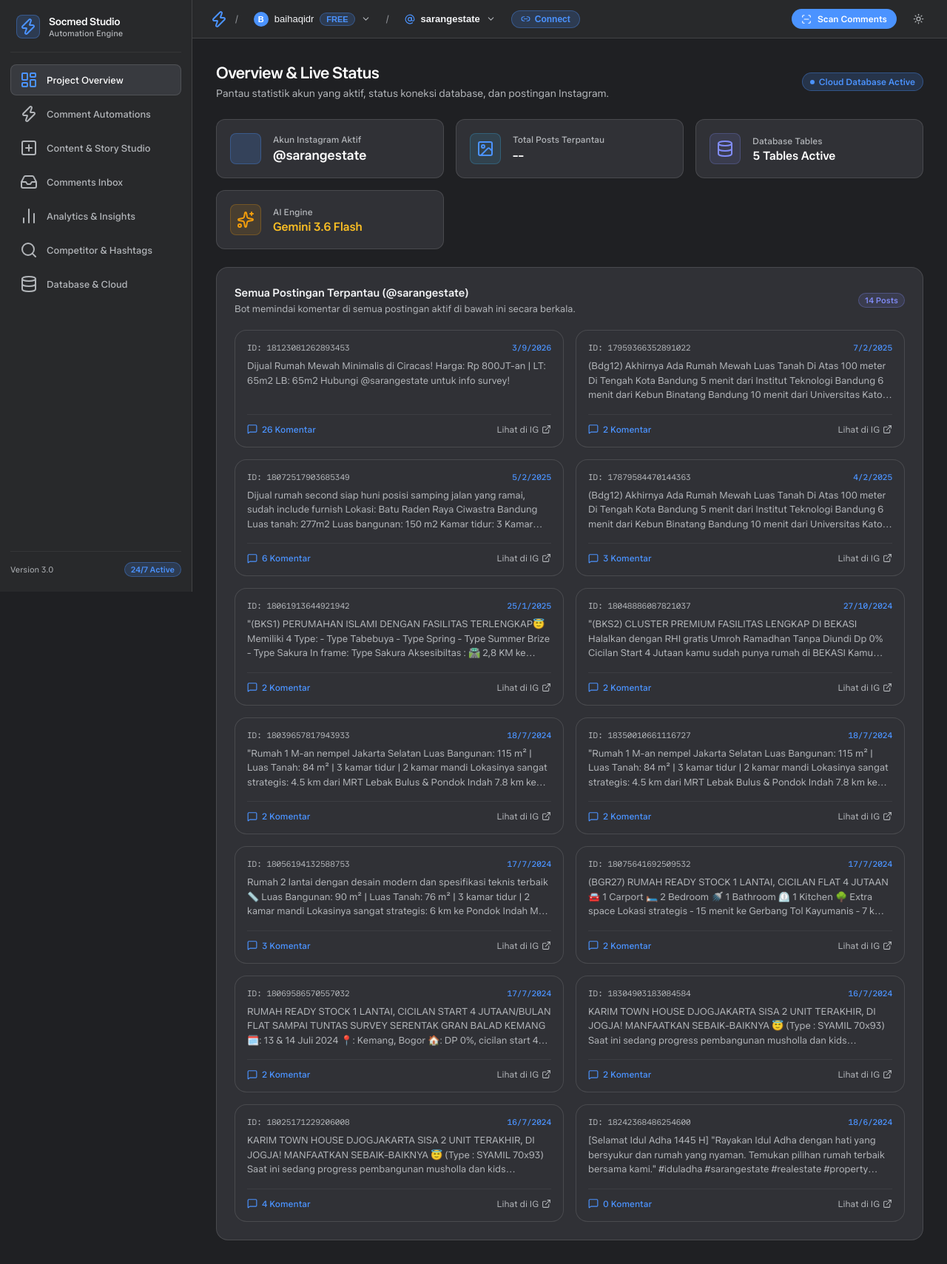
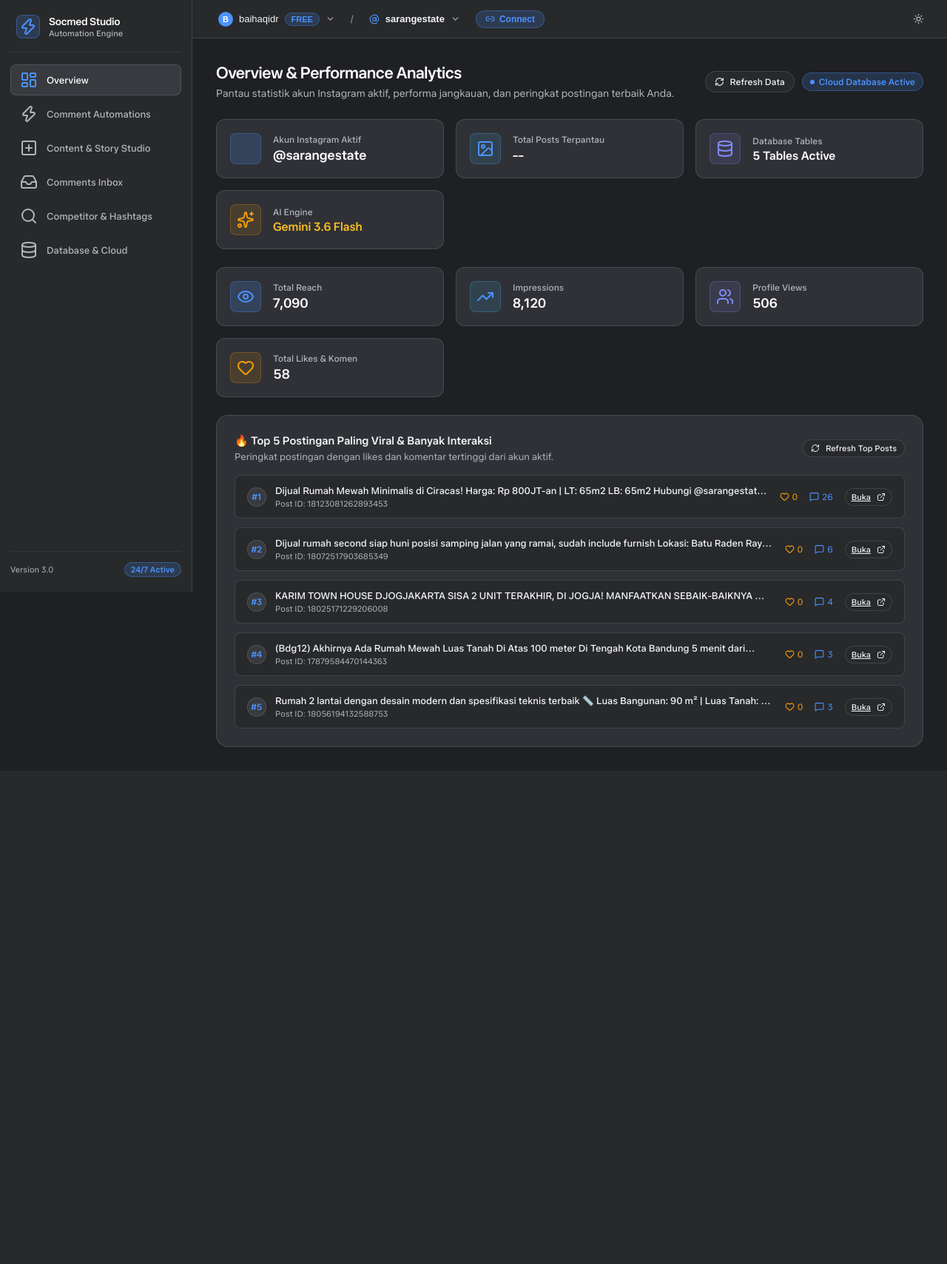
Before and after one commit to baihaqidr/socmed_automation, a Flask app: page / in a window 1280 px wide. Shown: the whole page at 74% size. After the commit the page ends 1010 px from the top, so only its background shows below. Run offline with Flask 3, Linux system fonts and the light colour scheme; data that the repository does not hold is empty; some libraries are stand-ins or nearby versions.

Commit message:
feat: simplify header, remove scan button and lightning icon, merge analytics into overview

```diff
--- a/static/js/dashboard.js
+++ b/static/js/dashboard.js
@@ -32,11 +32,17 @@ function switchTab(tabId) {
     }
   });
 
-  if (tabId === 'dashboard') loadDashboardData();
+  if (tabId === 'dashboard') {
+    loadDashboardData();
+    loadInsightsData();
+  }
   if (tabId === 'postrules') loadPostRulesView();
   if (tabId === 'autoreply') loadRulesData();
   if (tabId === 'inbox') loadInboxComments();
-  if (tabId === 'insights') loadInsightsData();
+  if (tabId === 'insights') {
+    switchTab('dashboard');
+    return;
+  }
   if (tabId === 'publish') {
     switchStudioSubTab('publisher');
   }
@@ -279,13 +285,15 @@ async function loadDashboardData() {
     const data = await res.json();
 
     if (data.id) {
-      document.getElementById('stat-username').innerText = `@${data.username}`;
-      document.getElementById('stat-media-count').innerText = data.media_count || 0;
-    }
-
-    loadPostsFeed();
+      const uEl = document.getElementById('stat-username');
+      const mEl = document.getElementById('stat-media-count');
+      if (uEl) uEl.innerText = `@${data.username}`;
+      if (mEl) mEl.innerText = data.media_count || 0;
+    }
   } catch (err) {
     console.error('Error loading account data:', err);
+  } finally {
+    loadInsightsData();
   }
 }
 
--- a/templates/index.html
+++ b/templates/index.html
@@ -31,7 +31,7 @@
         <li class="nav-item">
           <button class="active" onclick="switchTab('dashboard')">
             <i data-lucide="layout-dashboard"></i>
-            <span>Project Overview</span>
+            <span>Overview</span>
           </button>
         </li>
         <li class="nav-item">
@@ -50,12 +50,6 @@
           <button onclick="switchTab('inbox')">
             <i data-lucide="inbox"></i>
             <span>Comments Inbox</span>
-          </button>
-        </li>
-        <li class="nav-item">
-          <button onclick="switchTab('insights')">
-            <i data-lucide="bar-chart-2"></i>
-            <span>Analytics & Insights</span>
           </button>
         </li>
         <li class="nav-item">
@@ -87,12 +81,6 @@
       <header class="top-bar">
         <!-- Left: Supabase Breadcrumbs Navigation -->
         <div class="supa-breadcrumbs">
-          <div style="display: flex; align-items: center; color: var(--primary); font-size: 16px;">
-            <i data-lucide="zap"></i>
-          </div>
-
-          <span class="supa-breadcrumb-sep">/</span>
-
           <!-- 1. GMAIL / USER WORKSPACE SWITCHER -->
           <div class="supa-dropdown-wrapper" id="gmail-dropdown-wrapper">
             <button class="supa-breadcrumb-btn" onclick="toggleGmailDropdown(event)" id="btn-user-switcher">
@@ -151,11 +139,6 @@
 
         <!-- Right: Studio Tools (Functional Only) -->
         <div class="top-tools">
-          <button class="btn-primary" onclick="runAutoReplyScan()" id="btn-scan" style="padding: 5px 12px; font-size: 12px;">
-            <i data-lucide="scan-line" style="width: 14px; height: 14px;"></i>
-            <span>Scan Comments</span>
-          </button>
-
           <button class="theme-toggle-btn" id="theme-toggle-btn" onclick="toggleTheme()" title="Switch Light / Dark Mode">
             <i data-lucide="sun" class="sun-icon" style="width: 15px; height: 15px;"></i>
             <i data-lucide="moon" class="moon-icon" style="width: 15px; height: 15px; display: none;"></i>
@@ -169,19 +152,22 @@
         <!-- TAB 1: DASHBOARD OVERVIEW -->
         <div id="tab-dashboard" class="tab-view active">
 
-          <div class="section-header" style="display: flex; align-items: center; justify-content: space-between;">
+          <div class="section-header" style="display: flex; align-items: center; justify-content: space-between; flex-wrap: wrap; gap: 12px;">
             <div>
-              <h1 class="section-title">Overview & Live Status</h1>
-              <p class="section-desc">Pantau statistik akun yang aktif, status koneksi database, dan postingan Instagram.</p>
+              <h1 class="section-title">Overview & Performance Analytics</h1>
+              <p class="section-desc">Pantau statistik akun Instagram aktif, performa jangkauan, dan peringkat postingan terbaik Anda.</p>
             </div>
-            <div style="display: flex; gap: 10px;">
+            <div style="display: flex; gap: 10px; align-items: center;">
+              <button class="btn-secondary" onclick="loadDashboardData()" style="padding: 6px 12px; font-size: 12px;">
+                <i data-lucide="refresh-cw" style="width: 13px; height: 13px;"></i> Refresh Data
+              </button>
               <span class="pill-badge pill-green" style="font-size: 12px; padding: 4px 10px;">
                 <span style="width: 6px; height: 6px; border-radius: 50%; background: var(--primary); display: inline-block; margin-right: 6px;"></span> Cloud Database Active
               </span>
             </div>
           </div>
 
-          <!-- Stats Grid -->
+          <!-- Account & System Stats Grid -->
           <div class="stats-grid">
             <div class="stat-card">
               <div class="stat-icon primary">
@@ -224,18 +210,51 @@
             </div>
           </div>
 
-          <!-- Recent Posts Grid -->
+          <!-- Performance Analytics Stats Grid -->
+          <div class="stats-grid" style="margin-top: 16px;">
+            <div class="stat-card">
+              <div class="stat-icon emerald"><i data-lucide="eye"></i></div>
+              <div>
+                <div class="stat-label">Total Reach</div>
+                <div class="stat-value" id="insight-reach">--</div>
+              </div>
+            </div>
+            <div class="stat-card">
+              <div class="stat-icon blue"><i data-lucide="trending-up"></i></div>
+              <div>
+                <div class="stat-label">Impressions</div>
+                <div class="stat-value" id="insight-impressions">--</div>
+              </div>
+            </div>
+            <div class="stat-card">
+              <div class="stat-icon purple"><i data-lucide="users"></i></div>
+              <div>
+                <div class="stat-label">Profile Views</div>
+                <div class="stat-value" id="insight-views">--</div>
+              </div>
+            </div>
+            <div class="stat-card">
+              <div class="stat-icon amber"><i data-lucide="heart"></i></div>
+              <div>
+                <div class="stat-label">Total Likes & Komen</div>
+                <div class="stat-value" id="insight-engagement">--</div>
+              </div>
+            </div>
+          </div>
+
+          <!-- Top 5 Posts Viral & High Engagement -->
           <div class="supa-card" style="margin-top: 24px;">
-            <div style="display: flex; align-items: center; justify-content: space-between; margin-bottom: 20px;">
+            <div style="display: flex; align-items: center; justify-content: space-between; margin-bottom: 16px;">
               <div>
-                <h3 style="font-size: 15px; font-weight: 600;">Semua Postingan Terpantau (<span id="current-account-label">@sarangestate</span>)</h3>
-                <p style="font-size: 13px; color: var(--ink-mute); margin-top: 4px;">Bot memindai komentar di semua postingan aktif di bawah ini secara berkala.</p>
+                <h3 style="font-size: 15px; font-weight: 600;">🔥 Top 5 Postingan Paling Viral & Banyak Interaksi</h3>
+                <p style="font-size: 13px; color: var(--ink-mute); margin-top: 4px;">Peringkat postingan dengan likes dan komentar tertinggi dari akun aktif.</p>
               </div>
-              <span class="pill-badge pill-purple" id="post-count-badge">Loading...</span>
+              <button class="btn-secondary" onclick="loadInsightsData()" style="padding: 4px 10px; font-size: 11px;">
+                <i data-lucide="refresh-cw" style="width: 12px; height: 12px;"></i> Refresh Top Posts
+              </button>
             </div>
-
-            <div id="dashboard-posts-container" style="display: grid; grid-template-columns: repeat(auto-fill, minmax(320px, 1fr)); gap: 16px;">
-              <!-- Dynamically populated -->
+            <div id="insights-top-posts-container" style="display: flex; flex-direction: column; gap: 12px;">
+              <div style="color: var(--ink-mute); font-size: 13px;">Memuat data analitik postingan...</div>
             </div>
           </div>
         </div>
@@ -761,56 +780,6 @@
           </div>
         </div>
 
-        <!-- TAB: ANALYTICS & INSIGHTS -->
-        <div id="tab-insights" class="tab-view">
-          <div class="section-header" style="display: flex; align-items: center; justify-content: space-between;">
-            <div>
-              <h1 class="section-title">Instagram Performance Analytics</h1>
-              <p class="section-desc">Grafik jangkauan audiens, total tayangan, serta rangkuman performa postingan terbaik Anda.</p>
-            </div>
-            <button class="btn-secondary" onclick="loadInsightsData()">
-              <i data-lucide="refresh-cw" style="width: 14px; height: 14px;"></i> Refresh Insights
-            </button>
-          </div>
-
-          <div class="stats-grid">
-            <div class="stat-card">
-              <div class="stat-icon emerald"><i data-lucide="eye"></i></div>
-              <div>
-                <div class="stat-label">Total Reach</div>
-                <div class="stat-value" id="insight-reach">--</div>
-              </div>
-            </div>
-            <div class="stat-card">
-              <div class="stat-icon blue"><i data-lucide="trending-up"></i></div>
-              <div>
-                <div class="stat-label">Impressions</div>
-                <div class="stat-value" id="insight-impressions">--</div>
-              </div>
-            </div>
-            <div class="stat-card">
-              <div class="stat-icon purple"><i data-lucide="users"></i></div>
-              <div>
-                <div class="stat-label">Profile Views</div>
-                <div class="stat-value" id="insight-views">--</div>
-              </div>
-            </div>
-            <div class="stat-card">
-              <div class="stat-icon amber"><i data-lucide="heart"></i></div>
-              <div>
-                <div class="stat-label">Total Likes & Komen</div>
-                <div class="stat-value" id="insight-engagement">--</div>
-              </div>
-            </div>
-          </div>
-
-          <div class="supa-card" style="margin-top: 24px;">
-            <h3 style="font-size: 15px; font-weight: 600; margin-bottom: 16px;">🔥 Top 5 Postingan Paling Viral & Banyak Interaksi</h3>
-            <div id="insights-top-posts-container" style="display: flex; flex-direction: column; gap: 12px;">
-              <div style="color: var(--ink-mute); font-size: 13px;">Memuat data analitik postingan...</div>
-            </div>
-          </div>
-        </div>
 
         <!-- TAB: COMPETITOR & HASHTAG SCRAPER -->
         <div id="tab-scraper" class="tab-view">
```
